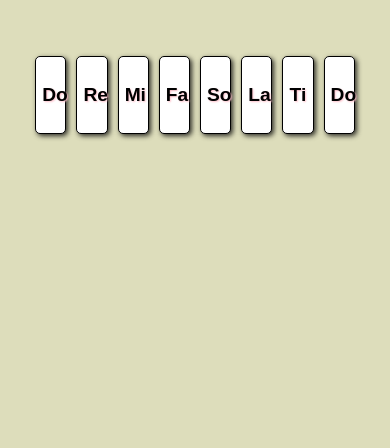
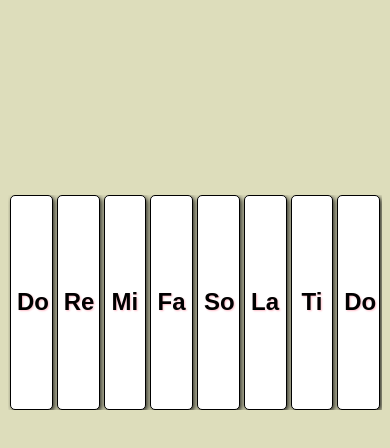
Before and after one commit to Olivia6196/piano, a plain HTML site: page index.html in a window 390 px wide. Drawn offline with Linux system fonts and the light colour scheme.

Commit message:
update this

```diff
--- a/style.css
+++ b/style.css
@@ -1,6 +1,8 @@
+*{
+    overflow: hidden;
+}
 body{
     background-color: #9935;
-    overflow: hidden;
 }
 div{
     display: flex;
@@ -21,3 +23,35 @@ button{
     outline: none;
     cursor: pointer;
 }
+
+@media (max-width:768px) {
+    div{
+        margin-top: 30%;
+    }
+    button{
+        width: 10vw;
+        height: 40vw;
+        margin: 0 2px;
+        font-size: 1.5rem;
+    }
+}
+@media (max-width:430px) {
+    div{
+        margin-top: 50%;
+    }
+    button{
+        width: 11vw;
+        height: 55vw;
+        margin: 0 2px;
+        font-size: 1.5rem;
+    }
+}
+@media (max-width:360px) {
+     div{
+        margin-top: 70%;
+    }
+    button{
+        font-size: 1.3rem;
+        box-shadow: 2px 2px 5px #000000ef;
+    }
+}
```
